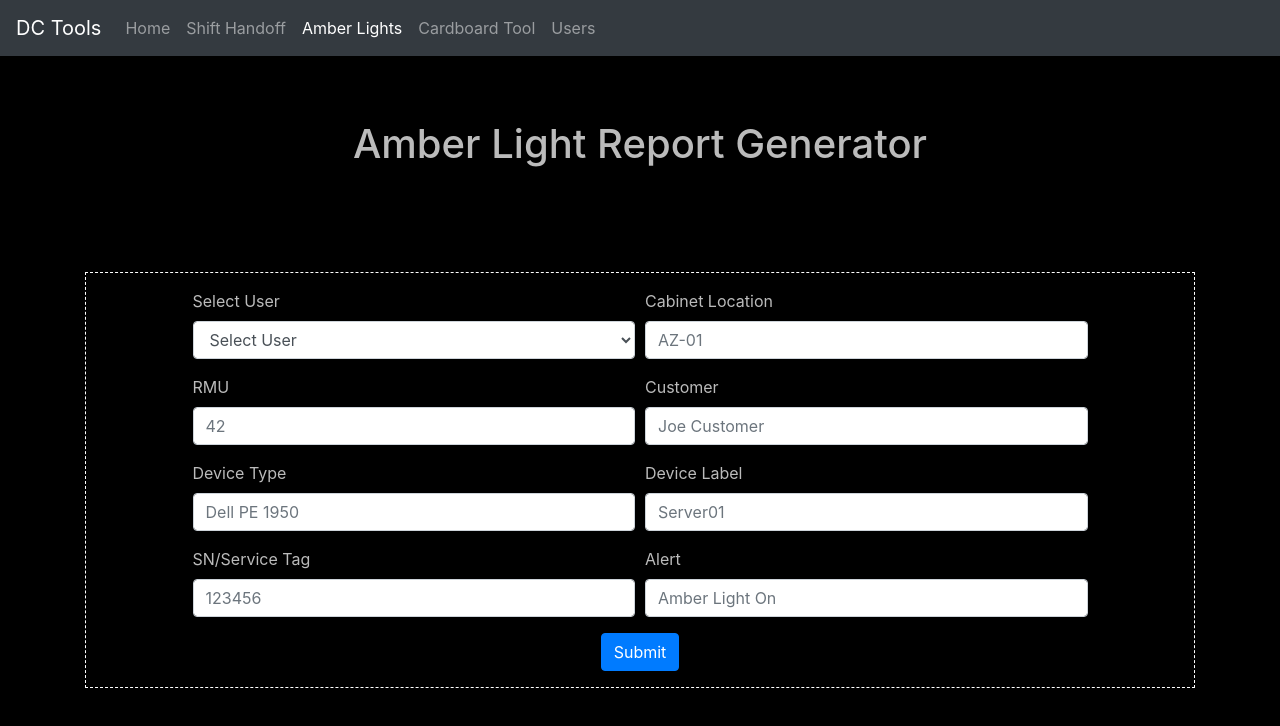
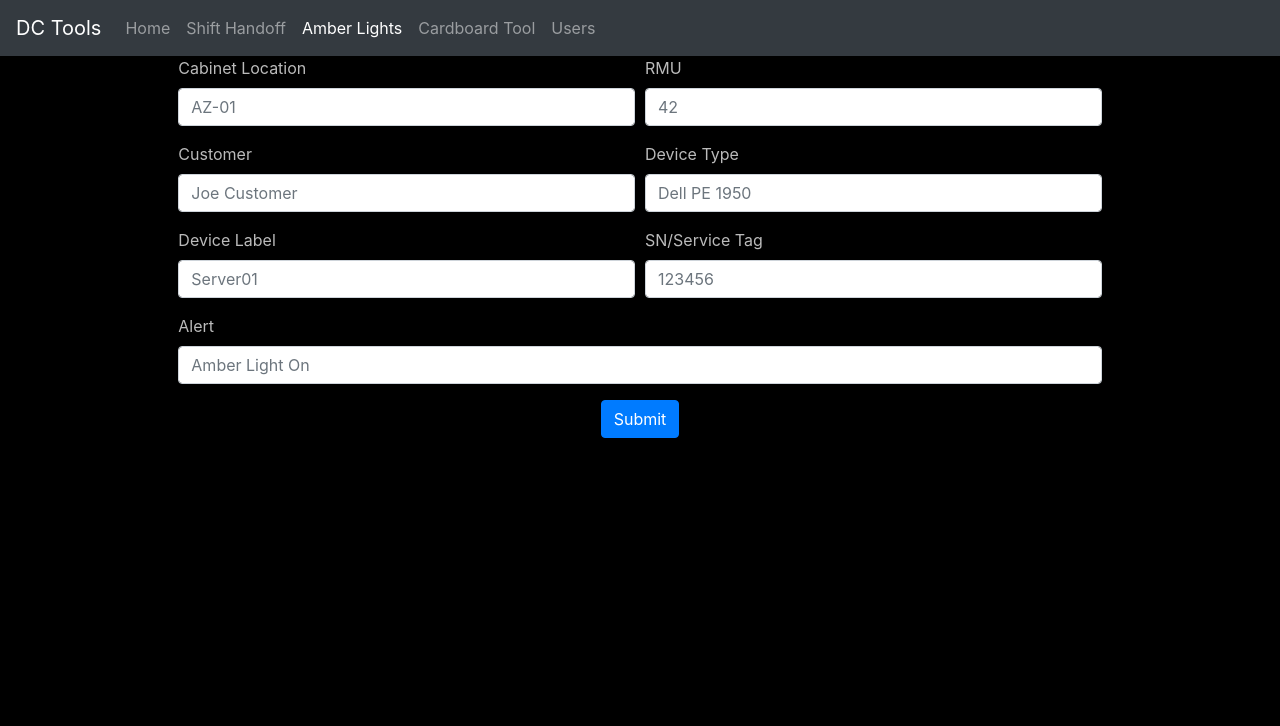
Before and after one commit to GregoryDesmarais/dcTools, a React (Create React App) app in the folder client/: page /amber in a window 1280 px wide. Shown: the top 726 px of the page. Built offline with nearby package versions, Linux system fonts and the light colour scheme.

Commit message:
Page tidying for readme pics - Removed borders from Forms - Removed "User" select Components from Amber/Cardboard pages - Adjusted display on Handoff Page - Corrected an issue where "Remove All" wasn't removing all items.

```diff
--- a/client/src/pages/Amber/index.js
+++ b/client/src/pages/Amber/index.js
@@ -2,7 +2,6 @@ import React, { Component } from "react";
 import "./index.css";
 import Container from "react-bootstrap/Container";
 import Col from "react-bootstrap/Col";
-import Jumbotron from "react-bootstrap/Jumbotron";
 import Form from "react-bootstrap/Form";
 import Button from 'react-bootstrap/Button'
 
@@ -52,26 +51,19 @@ class Main extends Component {
     render() {
         return (
             <Container>
-                <Jumbotron>
-                    <h1 className='text-center'>Amber Light Report Generator</h1>
-                </Jumbotron>
                 <Form>
                     <Form.Row>
                         <Col lg={1} />
                         <Col lg={5}>
-                            <Form.Group controlId="user">
-                                <Form.Label>Select User</Form.Label>
-                                <Form.Control name="dcuser" onChange={this.handleInputChange} as="select" value="Choose...">
-                                    <option value="">Select User</option>
-                                    <option value="greg@test.com">Greg</option>
-                                    <option value="joe@test.com">Joe</option>
-                                </Form.Control>
+                            <Form.Group controlId="cab">
+                                <Form.Label>Cabinet Location</Form.Label>
+                                <Form.Control name="dccab" onChange={this.handleInputChange} placeholder="AZ-01" />
                             </Form.Group>
                         </Col>
                         <Col lg={5}>
-                            <Form.Group controlId="cab">
-                                <Form.Label>Cabinet Location</Form.Label>
-                                <Form.Control name="dccab" onChange={this.handleInputChange} placeholder="AZ-01" />
+                            <Form.Group controlId="rmu">
+                                <Form.Label>RMU</Form.Label>
+                                <Form.Control name="dcrmu" onChange={this.handleInputChange} placeholder="42" />
                             </Form.Group>
                         </Col>
                         <Col lg={1} />
@@ -79,15 +71,15 @@ class Main extends Component {
                     <Form.Row>
                         <Col lg={1} />
                         <Col lg={5}>
-                            <Form.Group controlId="rmu">
-                                <Form.Label>RMU</Form.Label>
-                                <Form.Control name="dcrmu" onChange={this.handleInputChange} placeholder="42" />
+                            <Form.Group controlId="customer">
+                                <Form.Label>Customer</Form.Label>
+                                <Form.Control name="dccustomer" onChange={this.handleInputChange} placeholder="Joe Customer" />
                             </Form.Group>
                         </Col>
                         <Col lg={5}>
-                            <Form.Group controlId="customer">
-                                <Form.Label>Customer</Form.Label>
-                                <Form.Control name="dccustomer" onChange={this.handleInputChange} placeholder="Joe Customer" />
+                            <Form.Group controlId="device">
+                                <Form.Label>Device Type</Form.Label>
+                                <Form.Control name="dcdevice" onChange={this.handleInputChange} placeholder="Dell PE 1950" />
                             </Form.Group>
                         </Col>
                         <Col lg={1} />
@@ -95,28 +87,22 @@ class Main extends Component {
                     <Form.Row>
                         <Col lg={1} />
                         <Col lg={5}>
-                            <Form.Group controlId="device">
-                                <Form.Label>Device Type</Form.Label>
-                                <Form.Control name="dcdevice" onChange={this.handleInputChange} placeholder="Dell PE 1950" />
+                            <Form.Group controlId="label">
+                                <Form.Label>Device Label</Form.Label>
+                                <Form.Control name="dclabel" onChange={this.handleInputChange} placeholder="Server01" />
                             </Form.Group>
                         </Col>
                         <Col lg={5}>
-                            <Form.Group controlId="label">
-                                <Form.Label>Device Label</Form.Label>
-                                <Form.Control name="dclabel" onChange={this.handleInputChange} placeholder="Server01" />
+                            <Form.Group controlId="serial">
+                                <Form.Label>SN/Service Tag</Form.Label>
+                                <Form.Control name="dcserial" onChange={this.handleInputChange} placeholder="123456" />
                             </Form.Group>
                         </Col>
                         <Col lg={1} />
                     </Form.Row>
                     <Form.Row>
                         <Col lg={1} />
-                        <Col lg={5}>
-                            <Form.Group controlId="serial">
-                                <Form.Label>SN/Service Tag</Form.Label>
-                                <Form.Control name="dcserial" onChange={this.handleInputChange} placeholder="123456" />
-                            </Form.Group>
-                        </Col>
-                        <Col lg={5}>
+                        <Col>
                             <Form.Group controlId="alert">
                                 <Form.Label>Alert</Form.Label>
                                 <Form.Control name="dcalert" onChange={this.handleInputChange} placeholder="Amber Light On" />
--- a/client/src/pages/Cardboard/index.js
+++ b/client/src/pages/Cardboard/index.js
@@ -2,7 +2,6 @@ import React, { Component } from "react";
 import "./index.css";
 import Container from "react-bootstrap/Container";
 import Col from "react-bootstrap/Col";
-import Jumbotron from "react-bootstrap/Jumbotron";
 import Form from "react-bootstrap/Form";
 import Button from 'react-bootstrap/Button'
 
@@ -43,26 +42,19 @@ class Cardboard extends Component {
     render() {
         return (
             <Container>
-                <Jumbotron>
-                    <h1 className='text-center'>Cardboard Report Generator</h1>
-                </Jumbotron>
                 <Form autoComplete="off">
                     <Form.Row>
                         <Col lg={1}/>
                         <Col lg={5}>
-                            <Form.Group controlId="user">
-                                <Form.Label>Select User</Form.Label>
-                                <Form.Control onChange={this.handleInputChange} as="select" value="Choose...">
-                                    <option value="">Select User</option>
-                                    <option value="nihika7263@xmailsme.com">Greg</option>
-                                    <option value="joe@test.com">Joe</option>
-                                </Form.Control>
+                        <Form.Group controlId="cab">
+                                <Form.Label>Cabinet Location</Form.Label>
+                                <Form.Control name='dcCab' onChange={this.handleInputChange} placeholder="AZ-01" />
                             </Form.Group>
                         </Col>
                         <Col lg={5}>
-                            <Form.Group controlId="cab">
-                                <Form.Label>Cabinet Location</Form.Label>
-                                <Form.Control name='dcCab' onChange={this.handleInputChange} placeholder="AZ-01" />
+                        <Form.Group controlId="customer">
+                                <Form.Label>Customer</Form.Label>
+                                <Form.Control name='dcCust' onChange={this.handleInputChange} placeholder="Joe Customer" />
                             </Form.Group>
                         </Col>
                         <Col lg={1}/>
@@ -70,23 +62,13 @@ class Cardboard extends Component {
                     <Form.Row>
                         <Col lg={1}/>
                         <Col lg={5}>
-                            <Form.Group controlId="customer">
-                                <Form.Label>Customer</Form.Label>
-                                <Form.Control name='dcCust' onChange={this.handleInputChange} placeholder="Joe Customer" />
-                            </Form.Group>
-                        </Col>
-                        <Col lg={5}>
-                            <Form.Group controlId="dc">
+                        <Form.Group controlId="dc">
                                 <Form.Label>Data Center</Form.Label>
                                 <Form.Control name='dcLoc' onChange={this.handleInputChange} placeholder="CLT" />
                             </Form.Group>
                         </Col>
-                        <Col lg={1}/>
-                    </Form.Row>
-                    <Form.Row>
-                        <Col lg={1}/>
                         <Col lg={5}>
-                            <Form.Group controlId="items">
+                        <Form.Group controlId="items">
                                 <Form.Label>Items</Form.Label>
                                 <Form.Control name='dcItems' onChange={this.handleInputChange} placeholder="Small Cardboard Box" />
                             </Form.Group>
@@ -94,9 +76,15 @@ class Cardboard extends Component {
                         <Col lg={1}/>
                     </Form.Row>
                     <Form.Row>
+                        <Col lg={1}/>
+                        <Col className="text-center">
+                        <Button variant="primary" type="submit" onClick={this.handleFormSubmit}>Submit</Button>
+                        </Col>
+                        <Col lg={1}/>
+                    </Form.Row>
+                    <Form.Row>
                         <Col lg={4} />
                         <Col lg={4} className="text-center">
-                            <Button variant="primary" type="submit" onClick={this.handleFormSubmit}>Submit</Button>
                         </Col>
                         <Col lg={4} />
                     </Form.Row>
--- a/client/src/pages/Handoff/index.css
+++ b/client/src/pages/Handoff/index.css
@@ -1,7 +1,7 @@
-form {
+/* form {
     border: white 1px dashed;
     padding: 1em
-}
+} */
 
 .hide {
     display: none;
--- a/client/src/pages/Users/index.js
+++ b/client/src/pages/Users/index.js
@@ -1,9 +1,7 @@
 import React, { Component } from "react";
 import "./index.css";
 import Container from "react-bootstrap/Container";
-import Row from "react-bootstrap/Row";
 import Col from "react-bootstrap/Col";
-import Jumbotron from "react-bootstrap/Jumbotron";
 import Button from "react-bootstrap/Button";
 import Form from "react-bootstrap/Form";
 import API from "../../utils/API";
@@ -75,15 +73,6 @@ class Main extends Component {
     render() {
         return (
             <Container>
-                <Row>
-                    <Col>
-                        <Jumbotron>
-                            <h1 className="text-center">
-                                Add/Remove Users
-                            </h1>
-                        </Jumbotron>
-                    </Col>
-                </Row>
                 <Form>
                     <Form.Row>
                         <Col>
```
Also changed, not shown: client/src/pages/Handoff/index.js (+5 -10 lines).
